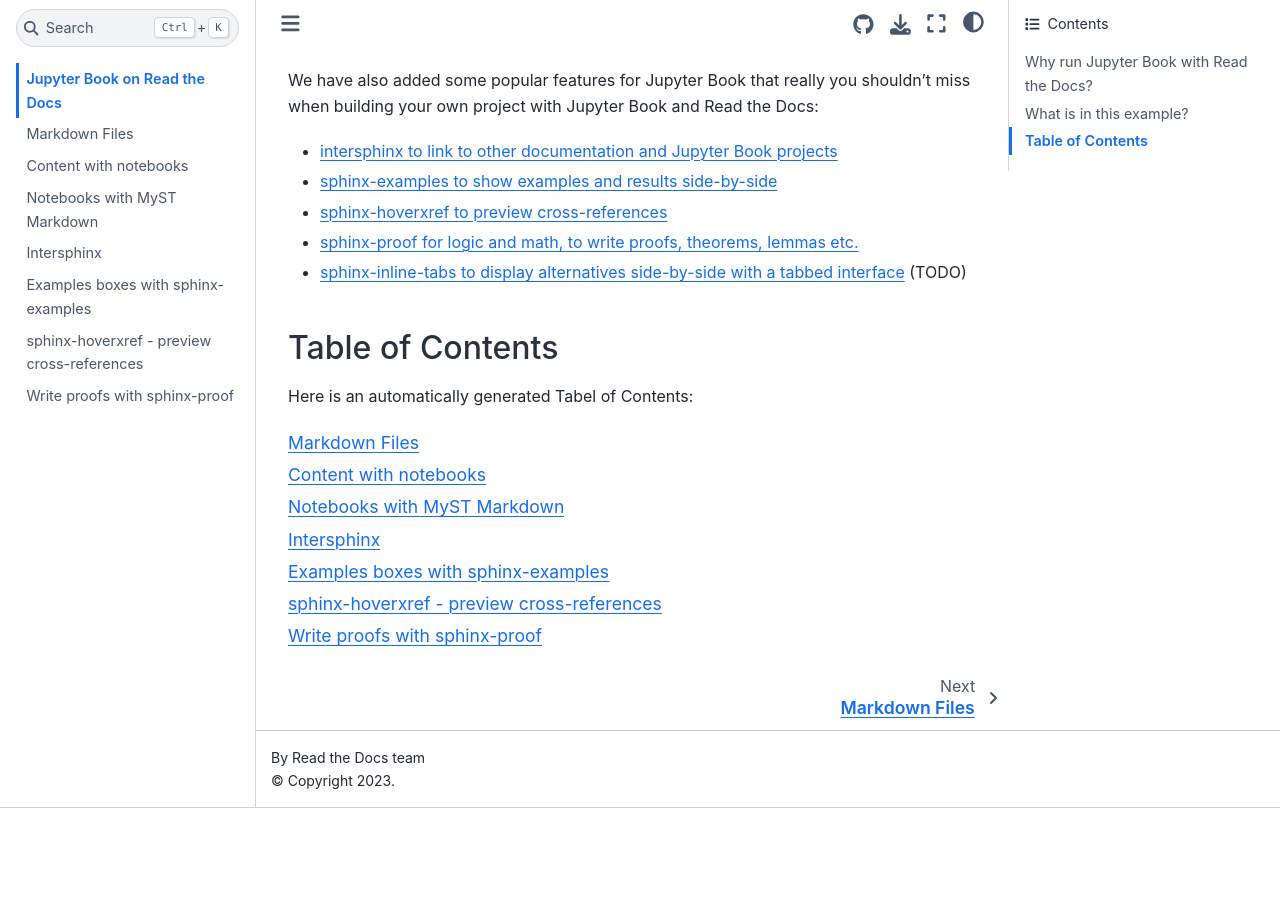
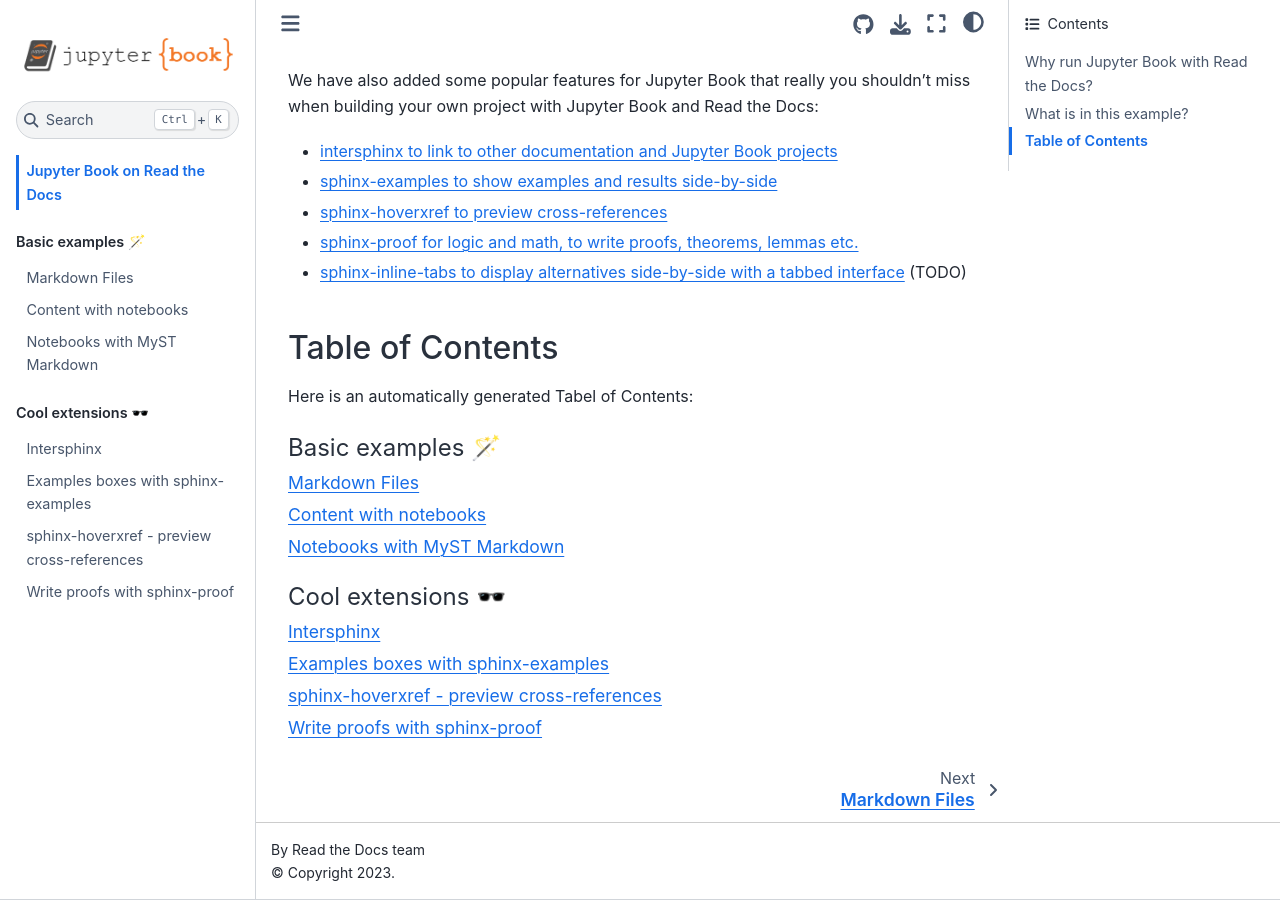
Before and after one commit to readthedocs-examples/example-jupyter-book, a Jupyter Book: the page built from docs/intro.md, in a window 1280 px wide and 900 px high, scrolled down 960 px. Built offline with Jupyter Book 1.0.4 settings and Sphinx 7.4.7 and the Sphinx Book theme 1.1.4, drawn with Linux system fonts in a browser that asks for light colours; before the commit the page ends 1768 px from its top, so only the background shows below that.

Commit message:
Update TOC structure

```diff
--- a/docs/_toc.yml
+++ b/docs/_toc.yml
@@ -3,11 +3,15 @@
 
 format: jb-book
 root: intro
-chapters:
-- file: markdown
-- file: notebooks
-- file: markdown-notebooks
-- file: intersphinx
-- file: sphinx-examples
-- file: sphinx-hoverxref
-- file: sphinx-proof
+parts:
+- caption: Basic examples 🪄
+  chapters:
+  - file: markdown
+  - file: notebooks
+  - file: markdown-notebooks
+- caption: Cool extensions 🕶️
+  chapters:
+  - file: intersphinx
+  - file: sphinx-examples
+  - file: sphinx-hoverxref
+  - file: sphinx-proof
```
